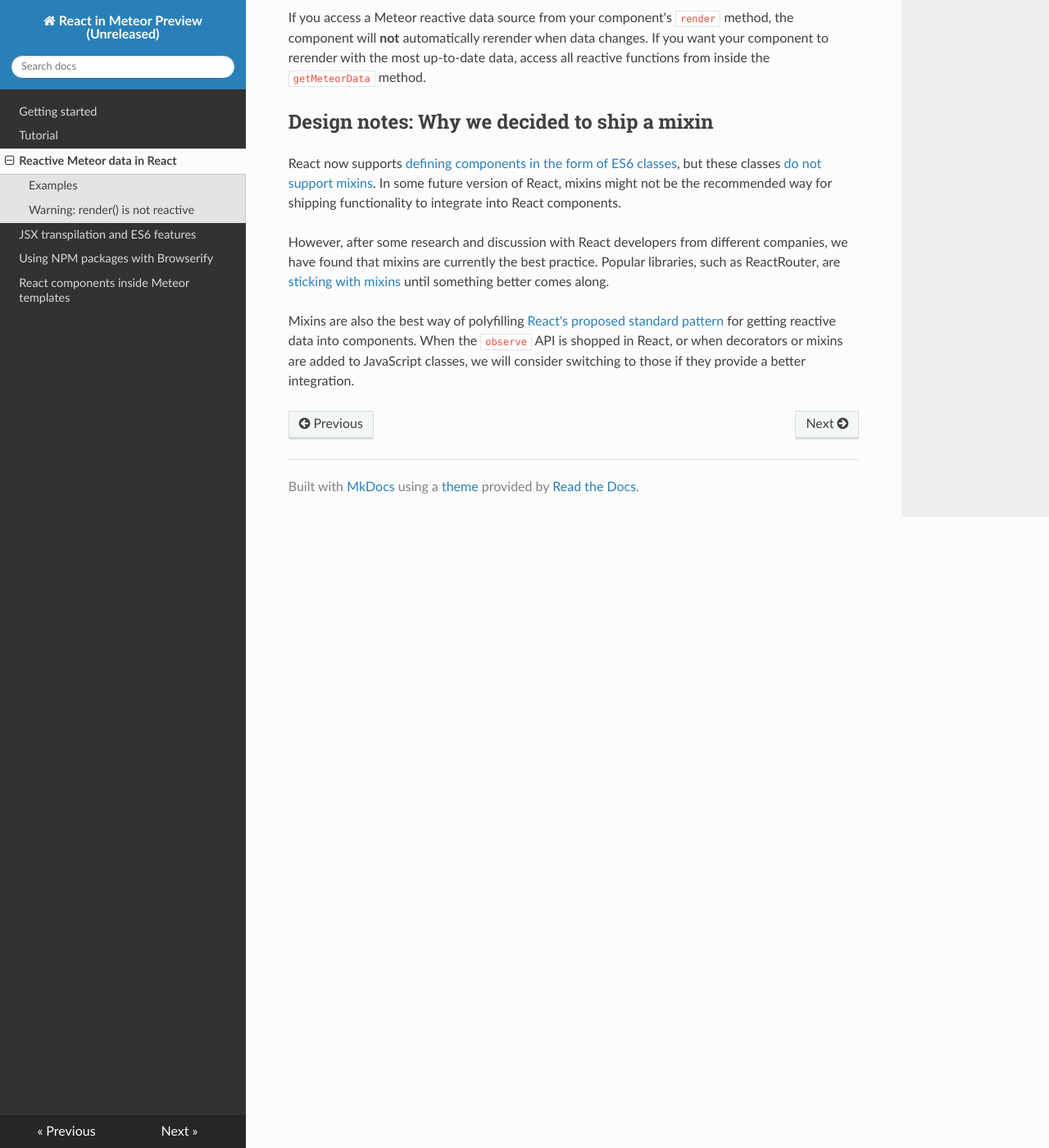
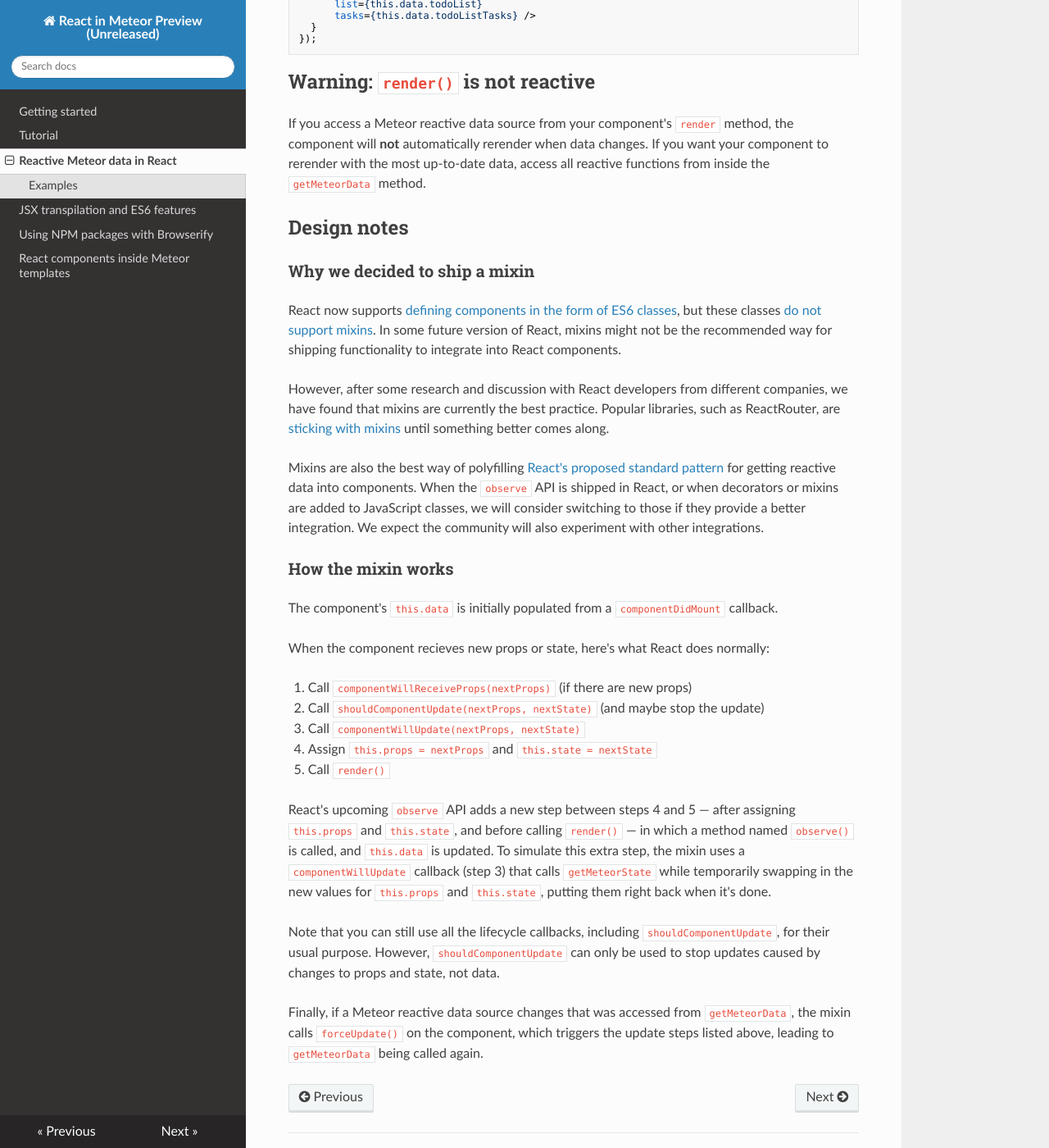
Before and after one commit to meteor/react-packages, an MkDocs documentation site: the page built from docs/meteor-data.md, in a window 1280 px wide and 1400 px high, scrolled down 1429 px. Shown: the whole window at 82% size. Built offline with MkDocs 1.6.1, drawn with Linux system fonts in a browser that asks for light colours; nearby versions of some CDN libraries; old or Windows-style settings are respelled for this version of MkDocs; some of the changed text lies outside the part shown.

Commit message:
Wording changes and a new section in docs
* Added some more details about using the mixin
* Promote "Warning" heading so it's black and doesn't blend in
* Section on how the mixin works
* Change `propA` to `userId` in template helper examples.
  It's a weird enough name that it makes me do a double-take, like,
  "do all props have to be prefixed with `prop`?"

````diff
--- a/docs/meteor-data.md
+++ b/docs/meteor-data.md
@@ -11,7 +11,9 @@ Many data sources in Meteor are "reactive" &mdash; that is, they use Meteor's [T
 
 In order to make it easy to use these data sources together with React components, we have created a React mixin called `ReactMeteorData`. Once you have added this mixin to your component, you can define a method called `getMeteorData` on your component.
 
-Inside `getMeteorData`, you can access `this.props`, `this.state` and any reactive data from Meteor. `getMeteorData` will reactively rerun when the accessed data changes. The data this method returns is put on `this.data` so that you can access it from the `render` function.
+Inside `getMeteorData`, you can access any Meteor reactive data source, as well as `this.props` and `this.state`. `getMeteorData` will reactively rerun when the accessed data changes. `getMeteorData` must return an object, and the properties of the object will be copied onto the component's `this.data`.  To use the data, you access `this.data` from the `render()` method.
+
+Subscriptions that you make from `getMeteorData` using `Meteor.subscribe` will be automatically maintained across reruns of `getMeteorData`, and cleaned up when the component unmounts.  The arguments to a subscription can depend on `this.props` and `this.state`.
 
 ### Examples
 
@@ -60,14 +62,34 @@ var TodoListLoader = React.createClass({
 });
 ```
 
-### Warning: `render()` is not reactive
+## Warning: `render()` is not reactive
 
 If you access a Meteor reactive data source from your component's `render` method, the component will **not** automatically rerender when data changes. If you want your component to rerender with the most up-to-date data, access all reactive functions from inside the `getMeteorData` method.
 
-## Design notes: Why we decided to ship a mixin
+## Design notes
+
+### Why we decided to ship a mixin
 
 React now supports [defining components in the form of ES6 classes](https://facebook.github.io/react/docs/reusable-components.html#es6-classes), but these classes [do not support mixins](https://facebook.github.io/react/docs/reusable-components.html#no-mixins). In some future version of React, mixins might not be the recommended way for shipping functionality to integrate into React components.
 
 However, after some research and discussion with React developers from different companies, we have found that mixins are currently the best practice. Popular libraries, such as ReactRouter, are [sticking with mixins](https://github.com/rackt/react-router/blob/master/UPGRADE_GUIDE.md#0132---0133) until something better comes along.
 
-Mixins are also the best way of polyfilling [React's proposed standard pattern](https://github.com/facebook/react/issues/3398) for getting reactive data into components. When the `observe` API is shopped in React, or when decorators or mixins are added to JavaScript classes, we will consider switching to those if they provide a better integration.
+Mixins are also the best way of polyfilling [React's proposed standard pattern](https://github.com/facebook/react/issues/3398) for getting reactive data into components. When the `observe` API is shipped in React, or when decorators or mixins are added to JavaScript classes, we will consider switching to those if they provide a better integration.  We expect the community will also experiment with other integrations.
+
+### How the mixin works
+
+The component's `this.data` is initially populated from a `componentDidMount` callback.
+
+When the component recieves new props or state, here's what React does normally:
+
+1. Call `componentWillReceiveProps(nextProps)` (if there are new props)
+2. Call `shouldComponentUpdate(nextProps, nextState)` (and maybe stop the update)
+3. Call `componentWillUpdate(nextProps, nextState)`
+4. Assign `this.props = nextProps` and `this.state = nextState`
+5. Call `render()`
+
+React's upcoming `observe` API adds a new step between steps 4 and 5 &mdash; after assigning `this.props` and `this.state`, and before calling `render()` &mdash; in which a method named `observe()` is called, and `this.data` is updated.  To simulate this extra step, the mixin uses a `componentWillUpdate` callback (step 3) that calls `getMeteorState` while temporarily swapping in the new values for `this.props` and `this.state`, putting them right back when it's done.
+
+Note that you can still use all the lifecycle callbacks, including `shouldComponentUpdate`, for their usual purpose.  However, `shouldComponentUpdate` can only be used to stop updates caused by changes to props and state, not data.
+
+Finally, if a Meteor reactive data source changes that was accessed from `getMeteorData`, the mixin calls `forceUpdate()` on the component, which triggers the update steps listed above, leading to `getMeteorData` being called again.
````
Also changed, not shown: docs/react-template-helper.md (+4 -4 lines).
